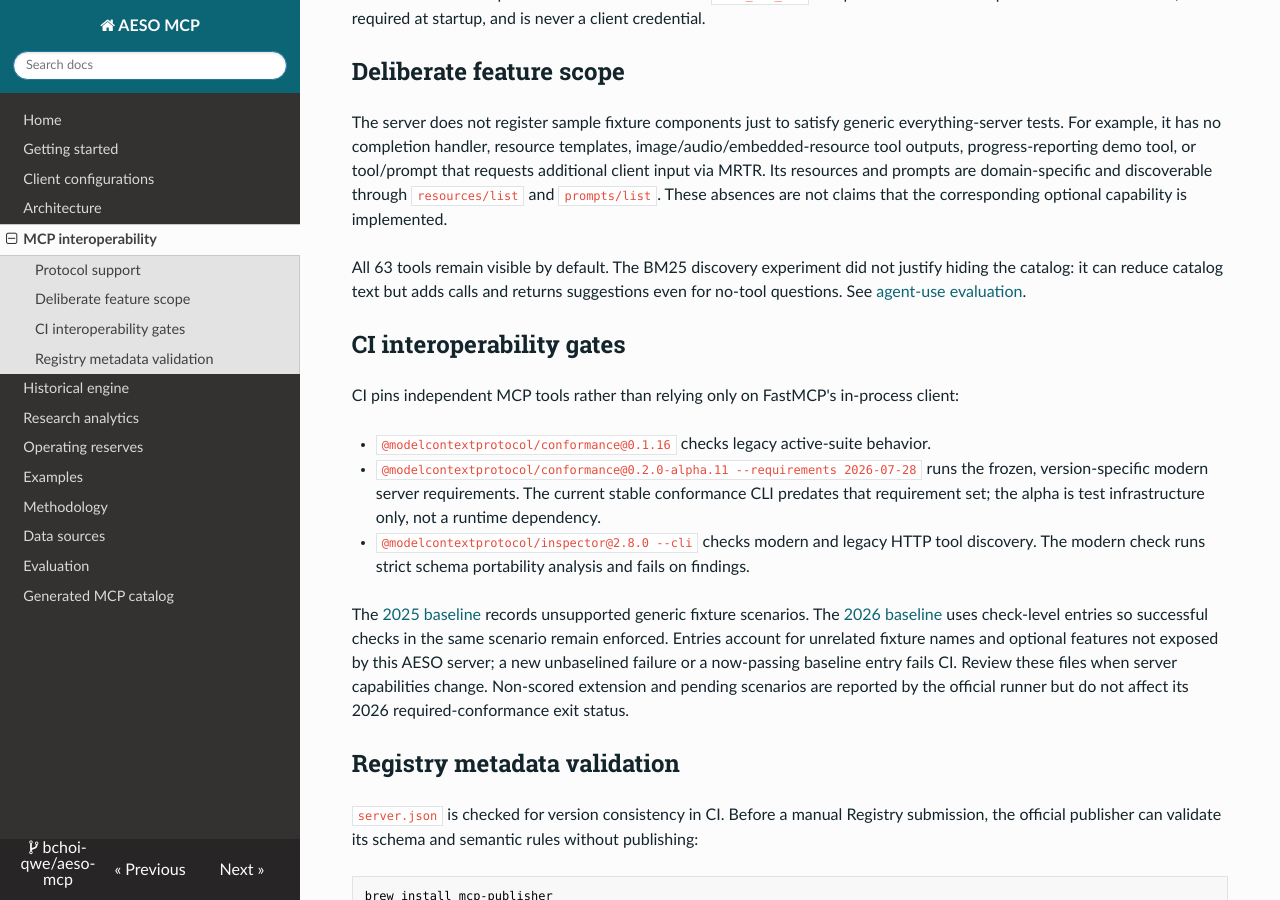
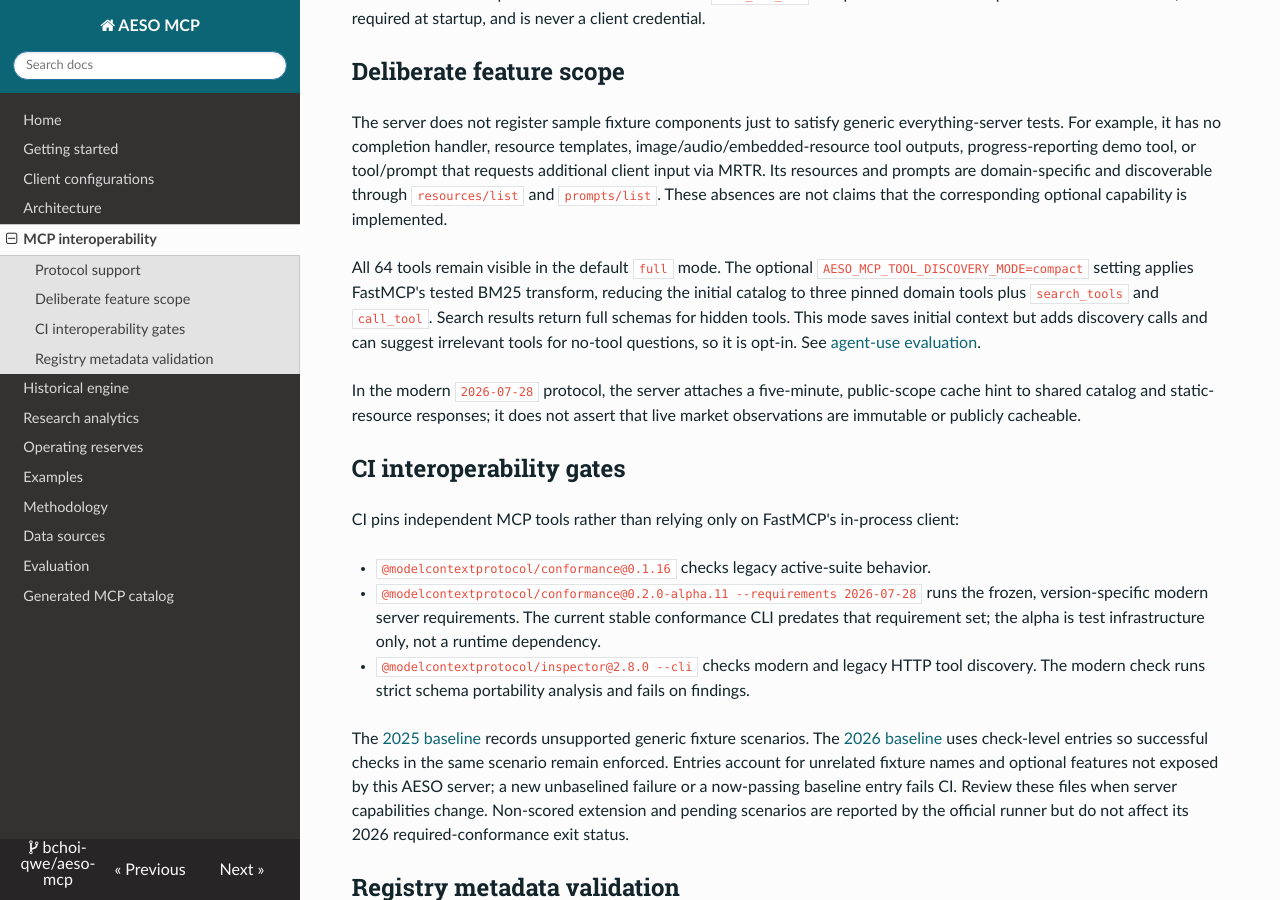
Before and after one commit to bchoi-qwe/aeso-mcp, an MkDocs documentation site: the page built from docs/mcp-interoperability.md, in a window 1280 px wide and 900 px high, scrolled down 749 px. Built offline with MkDocs 1.6.1, drawn with Linux system fonts in a browser that asks for light colours; nearby versions of some CDN libraries.

Commit message:
Add opt-in compact discovery and cacheable MCP catalog metadata

```diff
--- a/docs/mcp-interoperability.md
+++ b/docs/mcp-interoperability.md
@@ -37,9 +37,16 @@ MRTR. Its resources and prompts are domain-specific and discoverable through `re
 `prompts/list`. These absences are not claims that the corresponding optional capability is
 implemented.
 
-All 63 tools remain visible by default. The BM25 discovery experiment did not justify hiding the
-catalog: it can reduce catalog text but adds calls and returns suggestions even for no-tool
-questions. See [agent-use evaluation](evals.md#progressive-discovery-prototype).
+All 64 tools remain visible in the default `full` mode. The optional
+`AESO_MCP_TOOL_DISCOVERY_MODE=compact` setting applies FastMCP's tested BM25 transform,
+reducing the initial catalog to three pinned domain tools plus `search_tools` and
+`call_tool`. Search results return full schemas for hidden tools. This mode saves initial
+context but adds discovery calls and can suggest irrelevant tools for no-tool questions,
+so it is opt-in. See [agent-use evaluation](evals.md#progressive-discovery-prototype).
+
+In the modern `2026-07-28` protocol, the server attaches a five-minute, public-scope
+cache hint to shared catalog and static-resource responses; it does not assert that
+live market observations are immutable or publicly cacheable.
 
 ## CI interoperability gates
 
```
Also changed, not shown: README.md (+13 -0 lines), docs/evals.md (+9 -1 lines), 4 other files.
